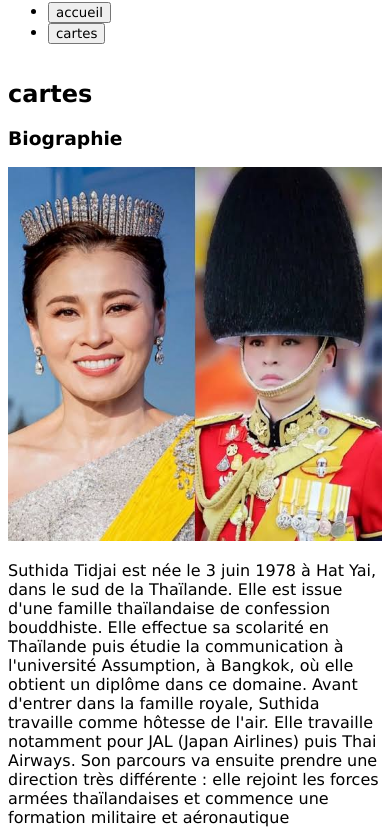
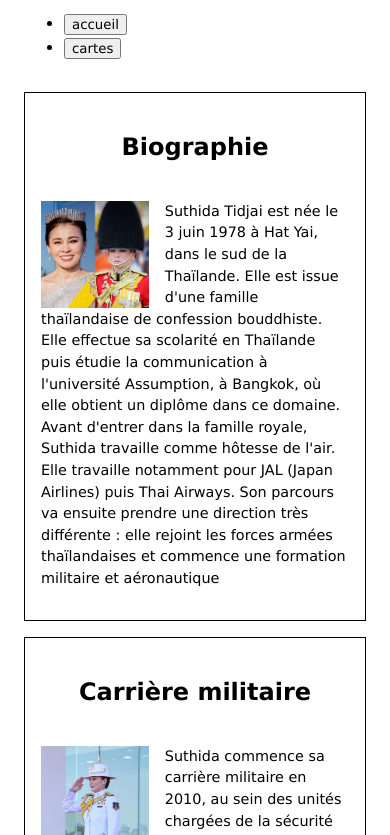
Before and after one commit to bounsysisouk/kata-web-5-la-machine---invocation, a plain HTML site: page bloc1/adapage/cartes.html in a window 390 px wide. Shown: the part 103-938 px from the top of the page. Drawn offline with Linux system fonts and the light colour scheme.

Commit message:
mise en page mobile des cartes

```diff
--- a/bloc1/adapage/cartes.html
+++ b/bloc1/adapage/cartes.html
@@ -7,50 +7,59 @@
     <link rel="stylesheet" href="style.css">
 </head>
 <body>
-    <header>
+    <header class="site-header">
         <h1>Reine Suthida</h1>
-    </header>
-
-        <nav>
+        <nav class="site-nav">
             <ul>
                 <li><a href="index.html"><button>accueil</button></a></li>
                 <li><a href="cartes.html"><button>cartes</button></a></li>
             </ul>
         </nav>
+    </header>
 
 <main>
-    <h2>cartes</h2>
+    <section class="cartes">
+        <article class="carte">
+            <h2>Biographie</h2>
 
-    <article>
-        <h3>Biographie</h3>
+            <div class="contenu-carte">
                 <img src="assets/Suthida Tidjai.jpeg" alt="portrait de Suthida Tidjai">
                 <p>Suthida Tidjai est née le 3 juin 1978 à Hat Yai, dans le sud de la Thaïlande. Elle est issue d'une famille thaïlandaise de confession bouddhiste.
 Elle effectue sa scolarité en Thaïlande puis étudie la communication à l'université Assumption, à Bangkok, où elle obtient un diplôme dans ce domaine.
 Avant d'entrer dans la famille royale, Suthida travaille comme hôtesse de l'air.
 Elle travaille notamment pour JAL (Japan Airlines) puis Thai Airways.
 Son parcours va ensuite prendre une direction très différente : elle rejoint les forces armées thaïlandaises et commence une formation militaire et aéronautique</p>
+            </div>
         </article>
 
-    <article>
-        <h3>Carrière militaire</h3>
+        <article class="carte">
+            <h2>Carrière militaire</h2>
+
+            <div class="contenu-carte">
                 <img src="assets/suthida militaire.jpg" alt="image de Suthida en tenue militaire">
                 <p>Suthida commence sa carrière militaire en 2010, au sein des unités chargées de la sécurité royale. Elle progresse rapidement dans la hiérarchie et occupe successivement des fonctions d'officier, de commandement et d'état-major. Elle atteint le grade de général, puis devient commandante adjointe du Royal Security Command et occupe des fonctions auprès des gardes royaux.
 Parallèlement, elle développe une importante formation aéronautique. Elle commence en 2010 une formation de pilote sur Cessna T-41, puis poursuit en 2012 sa formation à la Royal Thai Air Force sur CT-4E et Pilatus PC-9. Elle complète ensuite sa formation en Allemagne, obtient notamment des qualifications PPL et CPL, ainsi qu'une formation théorique ATPL et une qualification sur Boeing 737. Elle est ensuite reconnue comme copilote des Boeing 737-400 et 737-800 royaux. À plusieurs reprises, elle a été le co-pilote du roi à bord de l'avion les menant à l'étranger pour des visites officielles. Ainsi a-t-on vu le couple atterrir à l'aéroport de Timphu, l'un des plus dangereux au monde, lors de leur rencontre avec le roi du Bhoutan, en avril 2025.
 Elle suit également plusieurs formations militaires spécialisées, notamment aéroportée, Marines et combat en jungle.En 2026, des informations thaïlandaises rapportent qu'elle poursuit une formation avancée sur le Saab JAS 39 Gripen, un avion de combat de la Royal Thai Air Force</p>
+            </div>
         </article>
 
-    <article>
-        <h3>Activités sportive</h3>
+        <article class="carte">
+            <h2>Activités sportive</h2>
+
+            <div class="contenu-carte">
                 <img src="assets/suthida pilote.jpg" alt="Suthida lors d'un entrainement au pilotage">
                 <p>La reine Suthida, sportive invétérée, préside aussi de nombreuses compétitions lors des Jeux d'Asie du Sud-est, Très sportive, la reine Suthida pratique plusieurs disciplines, notamment le hockey sur glace, la voile, le cyclisme et la course à pied. Elle participe elle-même à des compétitions et événements sportifs. En 2024, elle a notamment joué avec l'équipe nationale féminine thaïlandaise de hockey sur glace, et en 2025 elle a participé à une compétition de voile des SEA Games ainsi qu'à un semi-marathon. elle se passionne également pour l'aviation et reçoit vite le surnom de "Reine Pilote".</p>
+        </div>
         </article>
 
-    <artilcle>
-        <h3>Fonction actuelle</h3>
+        <article class="carte">
+            <h2>Fonction actuelle</h2>
+            <div class="contenu-carte">
                 <img src="assets/en visite en france.jpg" alt="Suthida et Rama X en visite officiel en france">
                 <p>Si le gouvernement indique qu'elle "participe à diverses initiatives visant à renforcer les relations internationales", la reine Suthida est surtout connue pour son soutien pour l'autonomisation des femmes et des jeunes entrepreneurs ainsi que son action destinée à perpétuer l'œuvre de la Reine Mère Sirikit en faveur de l'artisanat et des traditions populaires du pays. Ambassadrice de la soie thaïe, elle supervise notamment les activités de la  fondation SUPPORT (Foundation for the Promotion of Supplementary Occupations and Related Techniques). Créé par la reine Sirikit, en 1967, SUPPORT a permis à de nombreux tisserands des zones rurales de vivre décemment de leur activité.  </p>
-    </artilcle>
-
+            </div>
+        </article>
+    </section>
 </main>
 
 <footer>
--- a/bloc1/adapage/style.css
+++ b/bloc1/adapage/style.css
@@ -1,19 +1,58 @@
 /** bases et reset */
 * {
     font-family: 'Lucida sans', 'Lucida sans Regular', 'Lucide Grande', 'Lucide sans unicode', Geneva , Verdana, sans-serif;
+    box-sizing: border-box;
 }
 html {
-line-height: 1,5;
+line-height: 1.5;
 }
 body {
+    margin: 1.5rem;
+    font-size: 1rem;
+    line-height: 1.5;
     display: flex;
     flex-direction: column;
-    gap: 0,5;
+    gap: 1rem;
 }
 img {
     max-width: 100%;
+    height: auto;
 }
 h1 {
     font-size: 2rem;
 }
-a {}
+a:focus {
+    border: 44px solid;
+    outline: 30px solid;
+    padding: 10px;
+    margin: 0;
+}
+main {
+    min-height: 100vh;
+    max-width: 1200px;
+}
+.cartes {
+    display: flex;
+    flex-direction: column;
+    gap: 1rem;
+}
+
+.carte {
+    display: flex;
+    flex-direction: column;
+    align-items: center;
+    gap: 1rem;
+    border: 1px solid;
+    padding: 1rem;
+}
+.contenu-carte p {
+    margin-top: 0;
+    font-size: 0.9rem;
+}
+.contenu-carte img {
+    width: 35%;
+    height: auto;
+    float: left;
+    margin-right: 1rem;
+}
+@media
```
Also changed, not shown: bloc1/adapage/index.html (+1 -1 lines). Lines whose indentation alone changed are shown as unchanged.
